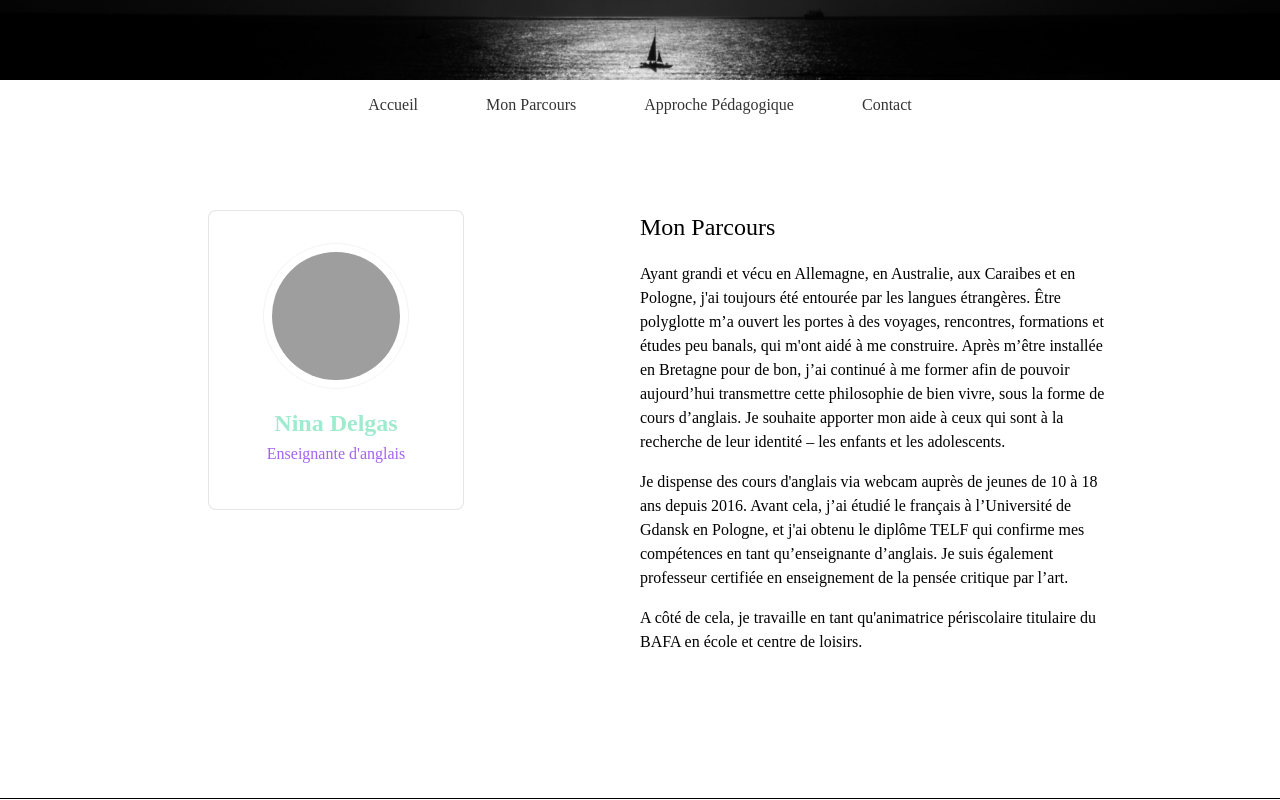
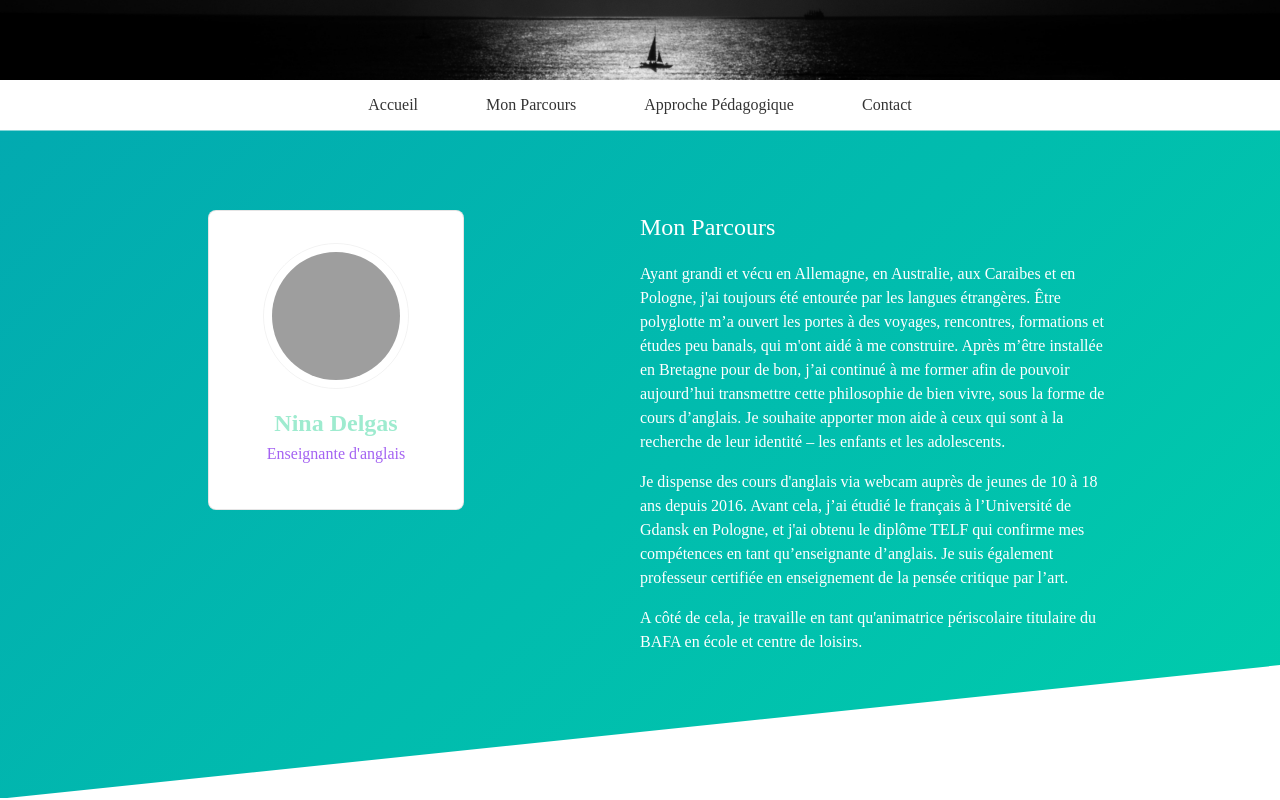
Before and after one commit to Zenpanic/wayofspeaking, a website: page files/index.html in a window 1280 px wide. Shown: the part 720-1520 px from the top of the page. Drawn offline with nearby package versions, Linux system fonts and the light colour scheme; grey boxes are pictures that could not be loaded.

Commit message:
bug fixes

```diff
--- a/files/index.html
+++ b/files/index.html
@@ -8,7 +8,7 @@
     <meta name="keyword" content="cours, anglais, professeur, en ligne">
     <meta name="viewport" content="width=device-width, initial-scale=1">
     <title>Way Of Speaking - Enseignement d'anglais en ligne</title>
-    <link rel="stylesheet" href="./style.css'" type="text/css">
+    <link rel="stylesheet" href="./style.css" type="text/css">
     <link rel="stylesheet" href="https://unpkg.com/tachyons@4.12.0/css/tachyons.min.css">
     <link rel="stylesheet" href="https://cdnjs.cloudflare.com/ajax/libs/animate.css/4.1.1/animate.min.css">
     <link rel="shortcut icon" href="./assets/favicon.ico">
```
